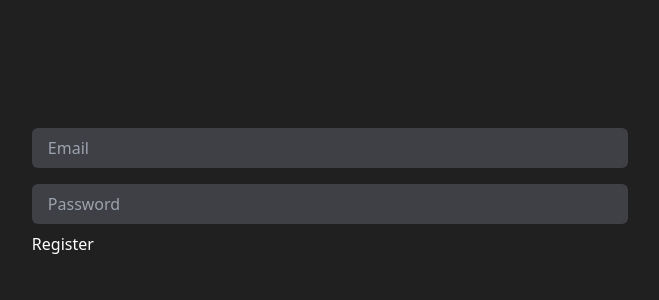
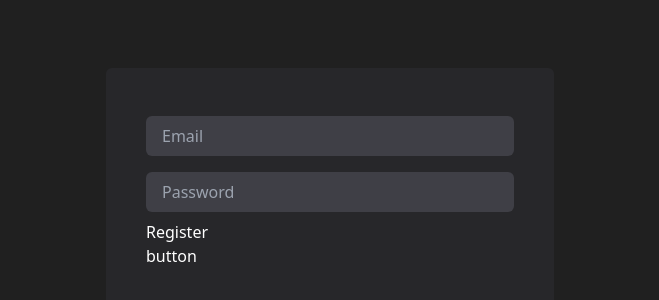
Before and after one commit to NicoArrio/LoginCrud-MongoDB, a React (Vite) app in the folder client/: page /login in a window 1280 px wide. Shown: the part 162-462 px from the top of the page, without its empty margins (310-969 px from the left). Built offline with nearby package versions, Linux system fonts and the light colour scheme.

Commit message:
agregacion de nueva implementacion para futuro

```diff
--- a/client/src/pages/LoginPage.jsx
+++ b/client/src/pages/LoginPage.jsx
@@ -13,9 +13,9 @@ function LoginPage() {
         console.log(data)}) // ejecucion de handleSubmit donde me va a devolver los datos
     return(
         <div className='flex h-[calc(100vh-100px)] items-center justify-center'>
+           <div className='bg-zinc-800 max-w-md w-full p-10 rounded-md'>
                 <form onSubmit={onSubmit}>
                         {/* Captura los valores tipeados por el usuario */}
-
                         <input
                             type="email"
                             {...register('email', {required: true})}
@@ -36,7 +36,9 @@ function LoginPage() {
 
                         {/* Botón de registro */}
                         <button type="submit"> Register </button>
+                        <div>button</div>
                 </form>
+           </div>
         </div>
     )
 }
```
Lines whose indentation alone changed are shown as unchanged.
